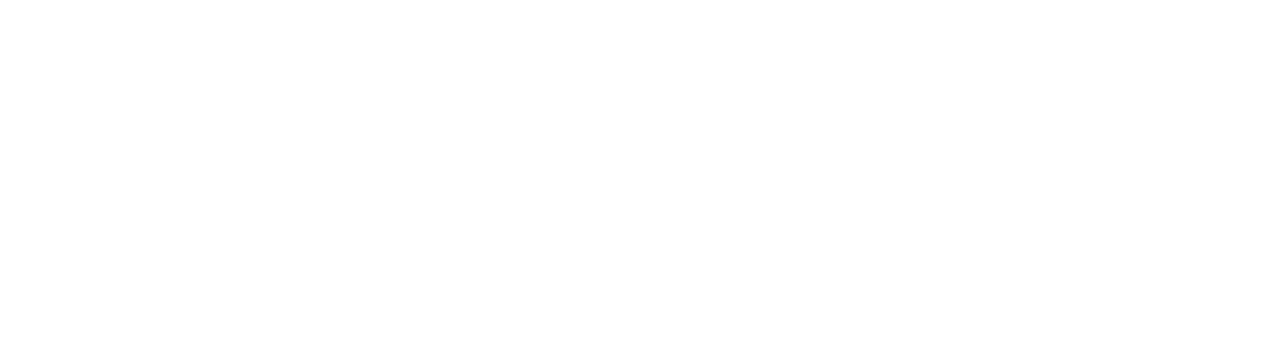
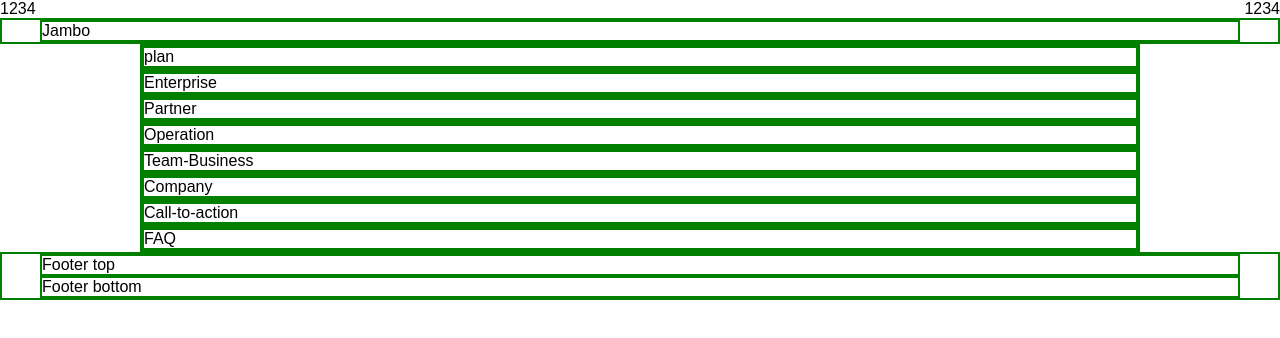
Before and after one commit to DoriaFabio/htmlcss-dropbox, a plain HTML site: page index.html in a window 1280 px wide. Drawn offline with Linux system fonts and the light colour scheme.

Commit message:
do section

```diff
--- a/index.html
+++ b/index.html
@@ -1,22 +1,90 @@
 <!DOCTYPE html>
 <html lang="en">
+
 <head>
     <meta charset="UTF-8">
     <meta name="viewport" content="width=device-width, initial-scale=1.0">
     <title>Dropbox</title>
+    <link rel="stylesheet" href="./style.css">
 </head>
+
 <body>
     <!-- Header -->
-    <header>
-
+    <header class="d-flex  space-between">
+        <div>
+            <ul class="d-flex space-between">
+                <li><a href="#">1</a></li>
+                <li><a href="#">2</a></li>
+                <li><a href="#">3</a></li>
+                <li><a href="#">4</a></li>
+            </ul>
+        </div>
+        <div>
+            <ul class="d-flex space-between">
+                <li><a href="#">1</a></li>
+                <li><a href="#">2</a></li>
+                <li><a href="#">3</a></li>
+                <li><a href="#">4</a></li>
+            </ul>
+        </div>
     </header>
     <!-- Main -->
     <main>
-
+        <section class="debug">
+            <div class="debug container">
+                Jambo
+            </div>
+        </section>
+        <section class="debug small-container">
+            <div class="debug small-container">
+                plan
+            </div>
+        </section>
+        <section class="debug small-container">
+            <div class="debug small-container">
+                Enterprise
+            </div>
+        </section>
+        <section class="debug small-container">
+            <div class="debug small-container">
+                Partner
+            </div>
+        </section>
+        <section class="debug small-container">
+            <div class="debug small-container">
+                Operation
+            </div>
+        </section>
+        <section class="debug small-container">
+            <div class="debug small-container">
+                Team-Business
+            </div>
+        </section>
+        <section class="debug small-container">
+            <div class="debug small-container">
+                Company
+            </div>
+        </section>
+        <section class="debug small-container">
+            <div class="debug small-container">
+                Call-to-action
+            </div>
+        </section>
+        <section class="debug small-container">
+            <div class="debug small-container">
+                FAQ
+            </div>
+        </section>
     </main>
     <!-- Footer -->
-    <footer>
-
+    <footer class="debug">
+        <section class="container debug">
+            Footer top
+        </section>
+        <section class="debug container">
+            Footer bottom
+        </section>
     </footer>
 </body>
+
 </html>
--- a/style.css
+++ b/style.css
@@ -4,34 +4,63 @@
     padding: 0;
     box-sizing: border-box;
 }
+
 .debug {
     border: 2px solid green;
 }
+
 body {
     font-family: 'open-sans', sans-serif;
 }
+
 /* Variabili colori */
 :root {
-    --color-light-blue: #b4d0e7;
-    --color-dark: #000000;
-    --color-blue: #0061ff;
-    --color-grey: #f5f5f5;
-    --color-contrast: #753f63;
-    --color-white: #ffffff;
-    --color-logo-green: #a2d39b;
-    --color-logo-second: #61082b;
-    --color-logo-third: #0093ce;
-    --color-logo-light-red: #ff1c1c;
-    --color-logo-red: #d5001f;
-    --color-logo-blue: #0d2481;
-    --color-logo-yellow: #ffd830;
+    --color-light-blue:#b4d0e7;
+    --color-black:#000000;
+    --color-blue:#0061ff;
+    --color-grey:#f5f5f5;
+    --color-contrast:#753f63;
+    --color-white:#ffffff;
+    --color-logo-green:#a2d39b;
+    --color-logo-second:#61082b;
+    --color-logo-third:#0093ce;
+    --color-logo-light-red:#ff1c1c;
+    --color-logo-red:#d5001f;
+    --color-logo-blue:#0d2481;
+    --color-logo-yellow:#ffd830;
 }
+
 /* Contenitori */
 .container {
     margin: 0 auto;
     max-width: 1200px;
 }
+
 .small-container {
     margin: 0 auto;
     max-width: 1000px;
 }
+/* Lista */
+ul {
+    list-style: none;
+}
+/* Ancora */
+a {
+    text-decoration: none;
+    color: var(--color-black);
+}
+
+/* Impostazioni flex */
+.d-flex {
+    display: flex;
+}
+.wrap {
+    flex-wrap: wrap;
+}
+.space-between {
+    justify-content: space-between;
+}
+/* Colori */
+.bkg-white {
+    background-color: var(--color-white);
+}
```
Lines whose indentation alone changed are shown as unchanged.
